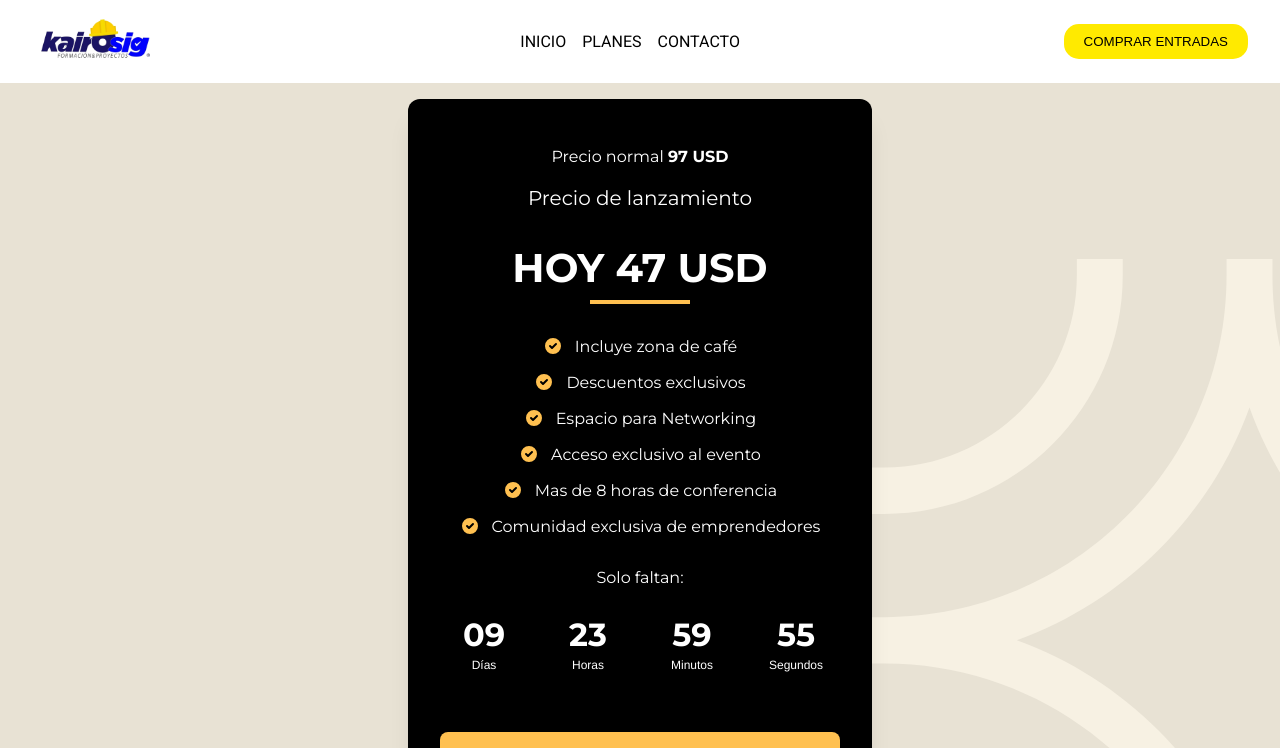
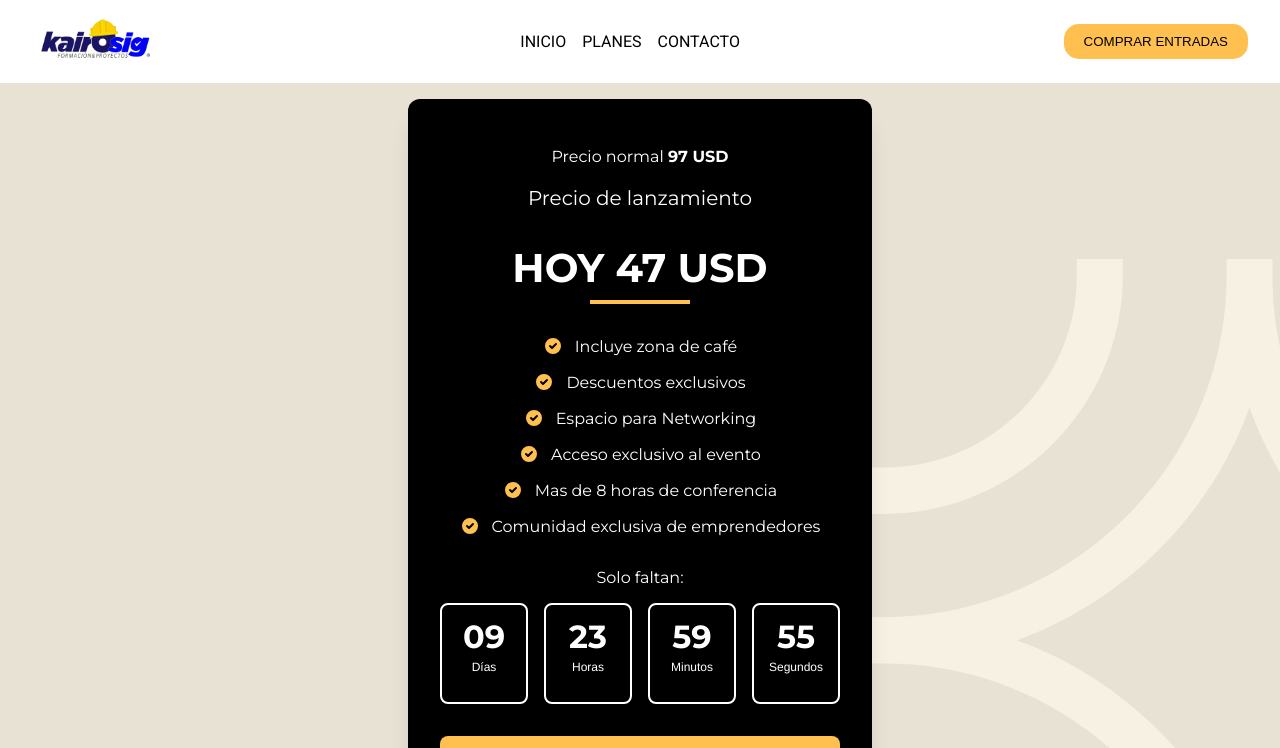
Before and after one commit to McJeanPierre/Froted-Kairosig, a React (Vite) app: page /pricing in a window 1280 px wide. Shown: the top 748 px of the page. Built offline with nearby package versions, Linux system fonts and the light colour scheme.

Commit message:
Cambios en froted y coreecion de colores

```diff
--- a/package.json
+++ b/package.json
@@ -10,6 +10,8 @@
     "preview": "vite preview"
   },
   "dependencies": {
+    "axios": "^1.7.7",
+    "cors": "^2.8.5",
     "lucide-react": "^0.451.0",
     "react": "^18.3.1",
     "react-dom": "^18.3.1",
--- a/src/Agenda.css
+++ b/src/Agenda.css
@@ -8,15 +8,12 @@
     src: url('/fonts/HelveticaNeueC.woff2') format('woff2');
   }
 
-  .agenda-container{
-    background-color: black;
-    background-image: url('/sponsors-bg.png');
-    background-size: cover;
-    background-position: center;
+  .agenda-container {
+    background: linear-gradient(to bottom, orange, black);
+    font-family: 'HelveticaNeueB', sans-serif; /* Asegúrate de usar la fuente correcta */
 }
 
 .agenda {
-
   font-family: 'HelveticaNeueC', Arial, sans-serif;
   max-width: 1200px;
   margin: 0 auto;
@@ -28,7 +25,7 @@
     font-family: 'HelveticaNeueB', Arial, sans-serif;
     text-align: center;
     font-size: 5rem;
-    color: #ff69b4;
+    color: #000000;
     margin-bottom: 20px;
     letter-spacing: 2px;
   }
--- a/src/HomePage.css
+++ b/src/HomePage.css
@@ -181,7 +181,7 @@ p {
 }
 
 .btn:hover {
-  background-color: #e88ae6;
+  background-color: #ffea00;
   transform: scale(1.05);
 }
 
--- a/src/Navbar.css
+++ b/src/Navbar.css
@@ -29,11 +29,11 @@
 }
 
 .navbar-links a:hover {
-  color: #0000FE;
+  color: #FFC050;
 }
 
 .buy-button-navbar {
-  background-color: #ffea00;
+  background-color: #FFC050;
   display: inline-block;
   padding: 10px 20px;
   border: none;
@@ -44,7 +44,7 @@
 }
 
 .buy-button-navbar:hover {
-  background-color: #4883f2; /* Cambia el color de fondo al pasar el ratón */
+  background-color: #ffea00; /* Cambia el color de fondo al pasar el ratón */
 }
 
 .buy-button-navbar a {
--- a/src/Navbar.jsx
+++ b/src/Navbar.jsx
@@ -8,9 +8,11 @@ const Navbar = () => {
 
   return (
     <nav className="navbar">
+      <Link to="/">
       <div className="navbarlogo">
         <img src="/LOGO.png" alt="Logo" className="logo-img" />
       </div>
+      </Link>
       <ul className="navbar-links">
         {!isAuthenticated ? (
           <>
--- a/src/PricingSection.css
+++ b/src/PricingSection.css
@@ -100,13 +100,14 @@
 }
 
 .countdown-item {
-  background-color: black;
+  border: #ffffff 2px solid;
   border-radius: 0.5rem;
   padding: 0.75rem;
   width: 70px;
 }
 
 .countdown-item span {
+  color: #ffffff;
   font-family: 'Montserrat', sans-serif;
   font-size: 2rem;
   font-weight: 700;
@@ -114,6 +115,7 @@
 }
 
 .countdown-item p {
+  color: #ffffff;
   font-family: 'Helvetica', sans-serif;
   font-size: 0.75rem;
   margin-top: 0.25rem;
```
Also changed, not shown: 1 other file (tests, documents, lock files or other folders). Lines whose indentation alone changed are shown as unchanged.
